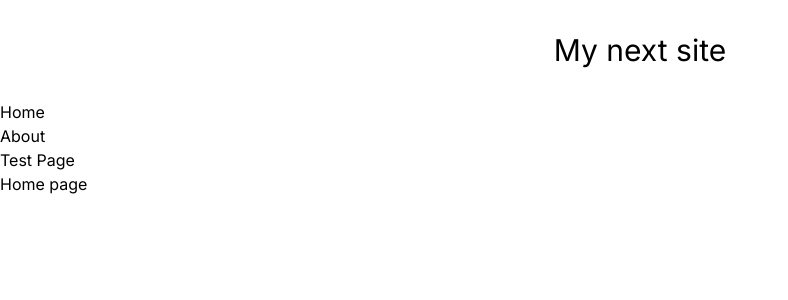
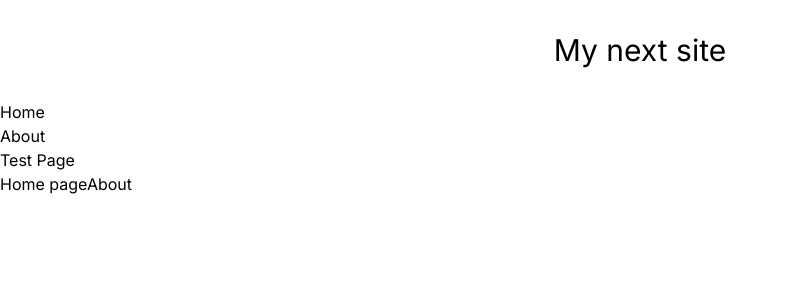
Before and after one commit to jadepaoletta/next-test, a Next.js app: page / in a window 1280 px wide. Shown: the top 300 px of the page, without its empty margins (0-788 px from the left). Built offline with nearby package versions, Linux system fonts and the light colour scheme.

Commit message:
Update page.js

```diff
--- a/src/app/page.js
+++ b/src/app/page.js
@@ -1,7 +1,10 @@
+import Link from 'next/link'
+
 export default function Home() {
   return (
     <div>
       Home page
+      <Link href="/about">About</Link>
     </div>
   )
 }
```
